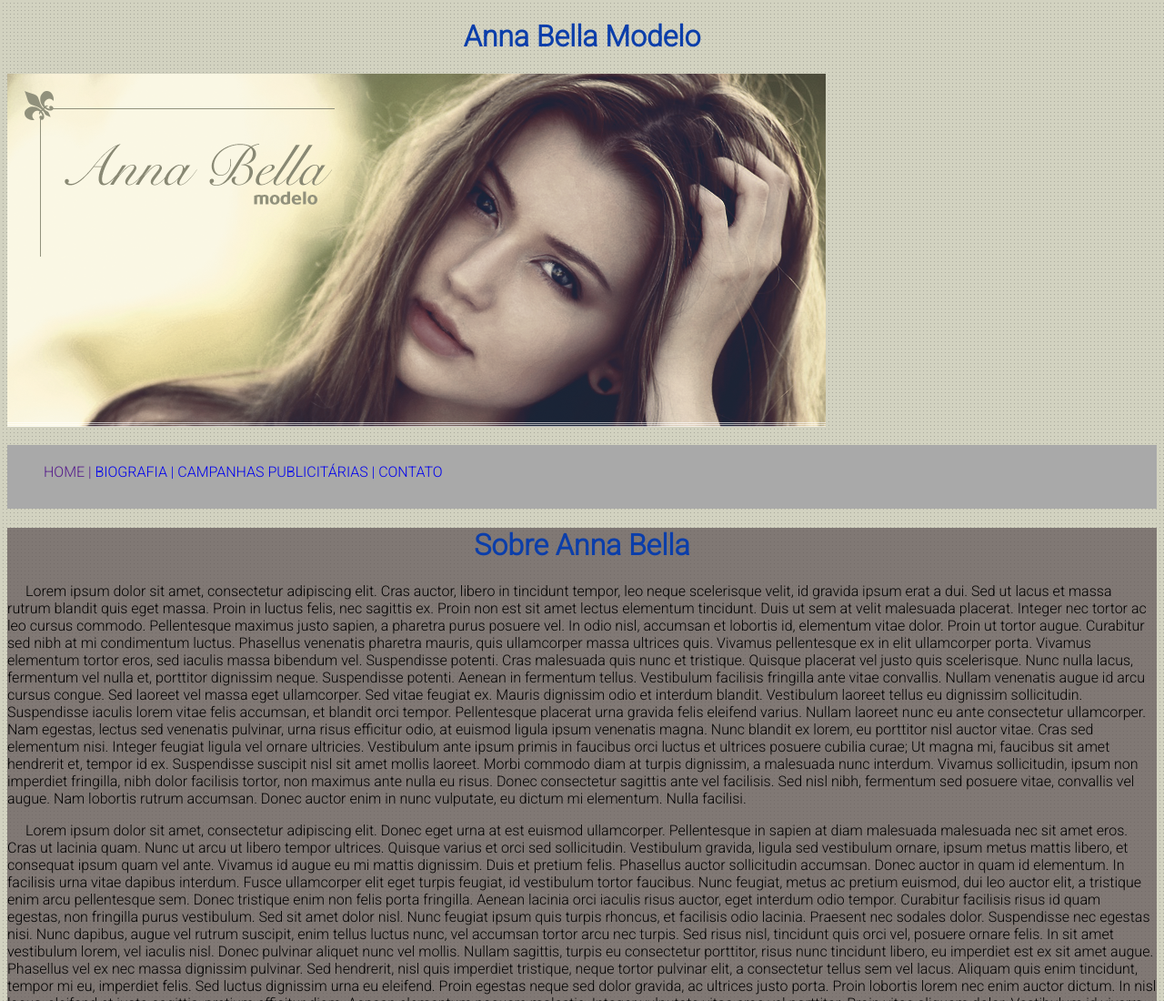
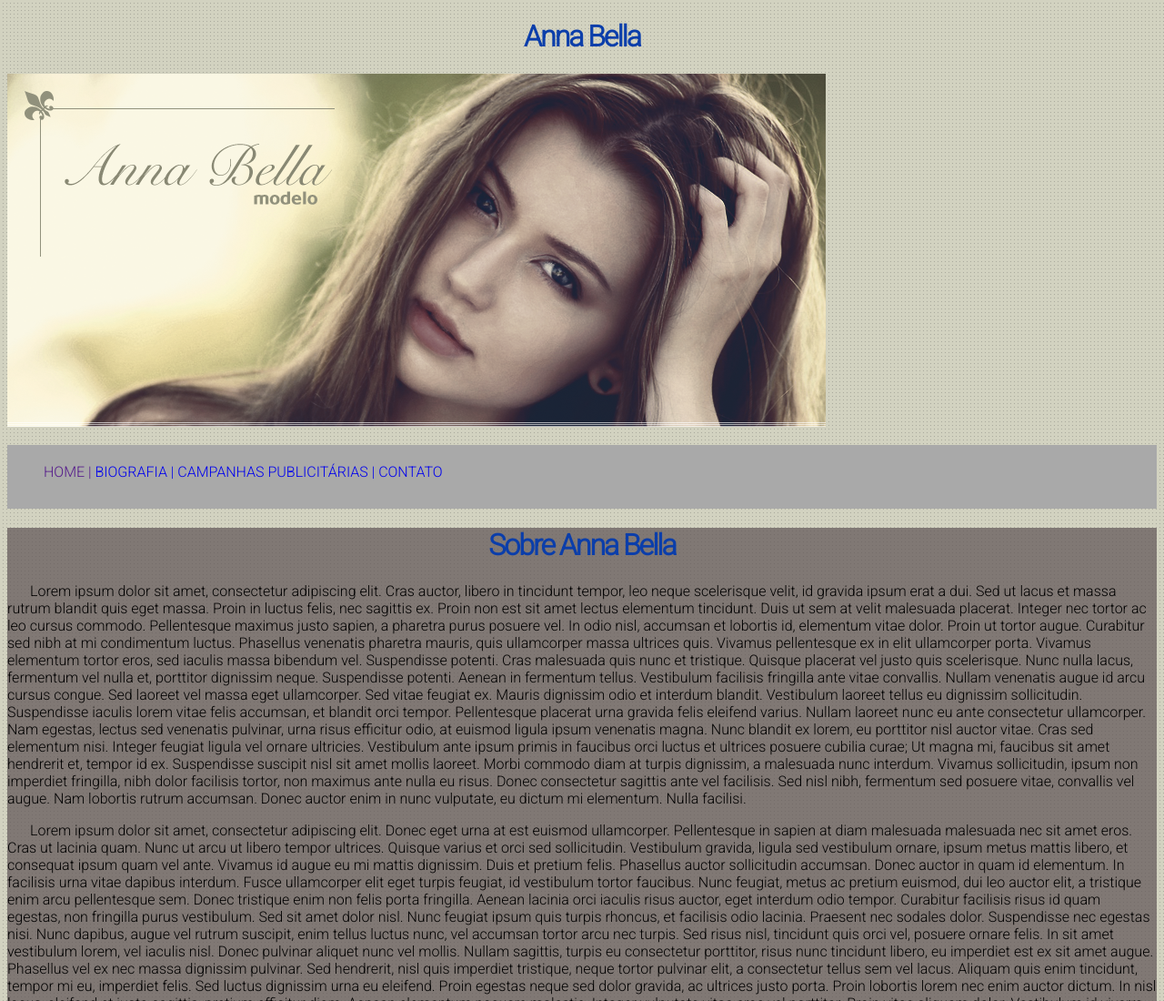
Before and after one commit to renatoguara2021/testes, a plain HTML site: page index.html in a window 1280 px wide. Shown: the top 1100 px of the page at 91% size. Drawn offline with Linux system fonts and the light colour scheme.

Commit message:
"Commited now"

```diff
--- a/_CSS/style.css
+++ b/_CSS/style.css
@@ -12,11 +12,13 @@ h1{
 
     color:  #0b3eaa;
     text-align: center;
+    letter-spacing: -2px;
+
 }
 
 p{
 
-    text-indent: 20px;
+    text-indent: 25px;
 }
 
 li{
--- a/index.html
+++ b/index.html
@@ -9,7 +9,7 @@
     <title>Anna Bella Biografia Oficial</title>
 </head>
 <body>
-    <h1>Anna Bella Modelo</h1>
+    <h1>Anna Bella</h1>
 
     <img src="img/capa.png" alt="Anna Bella Modelo" title="Modelo Anna Bella">
 
```
